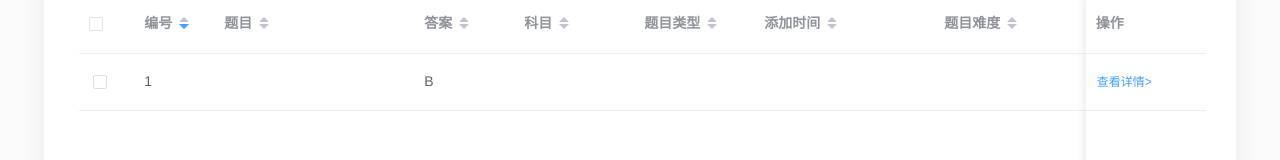
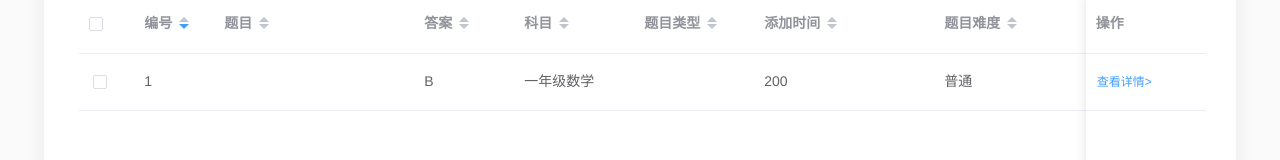
Before and after one commit to Johnson-Zheng/hippo_qb_fe, a Vue app: page /tea_question in a window 1280 px wide. Shown: the part 202-362 px from the top of the page. Built offline with nearby package versions, Linux system fonts and the light colour scheme.

Commit message:
20200718 登陆逻辑优化、题库字段补全

```diff
--- a/src/page/login.vue
+++ b/src/page/login.vue
@@ -300,11 +300,10 @@
                 let noEmpty1 = !(findValue(au_form_name,""))
                 let noEmpty2 = !(findValue(form_name,""))
                 let valiEmailCode = false
-                if(email){
+                if(noEmpty1 && noEmpty2){
                     axios.post('/api/user/checkcode?code='+code+'&mail='+email
                     ).then(res1 => {
                         if(res1.data.rspCode==="200"){
-                            if(noEmpty1 && noEmpty2){
                             //验证密码
                             if(password!==au_password2){
                                 this.$message({
@@ -347,12 +346,6 @@
                             }
                         }else{
                             this.$message({
-                                    message: '表单未填写完整',
-                                    type: 'warning'
-                                });
-                            }
-                        }else{
-                            this.$message({
                                 message: '邮箱和验证码验证失败',
                                 type: 'warning'
                             });
@@ -367,7 +360,7 @@
                     });
                 }else{
                     this.$message({
-                        message: "邮箱不能为空",
+                        message: "表单未填写完整",
                         type: 'warning'
                     });
                 }
--- a/src/page/teacher/tea_question.vue
+++ b/src/page/teacher/tea_question.vue
@@ -40,7 +40,7 @@
                     width="120">
             </el-table-column>
             <el-table-column
-                    prop="cid"
+                    prop="type"
                     sortable
                     label="题目类型"
                     width="120">
@@ -86,6 +86,10 @@
                     qid: '1',
                     title: '1+1=',
                     answer: 'B',
+                    cid:'一年级数学',
+                    type:'',
+                    createTime:'200',
+                    difficult:'普通'
 
                 }]
             }
```
Lines whose indentation alone changed are shown as unchanged.
